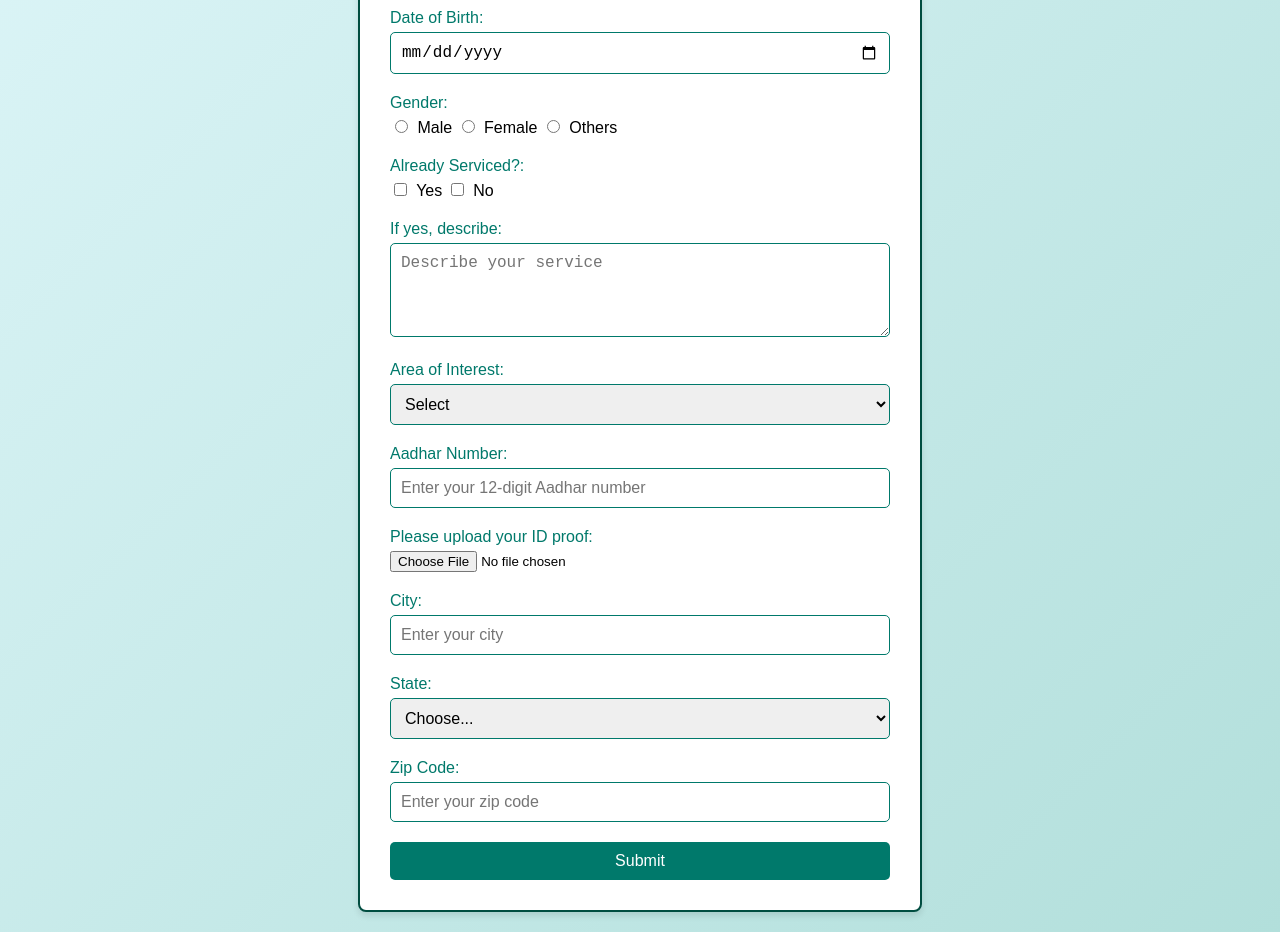
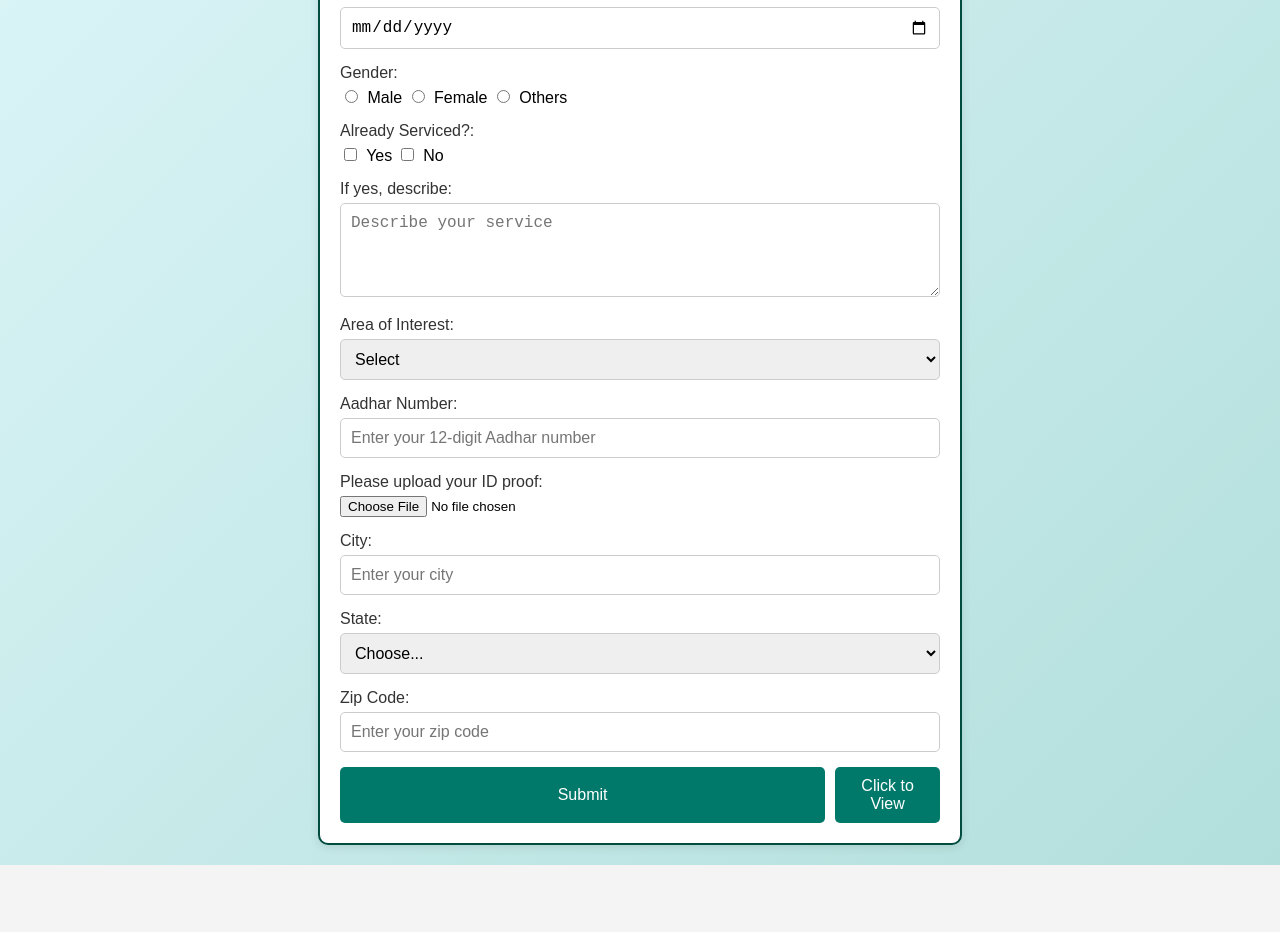
Before and after one commit to Agnes2513/Web_Technology, a plain HTML site: page ex4.html in a window 1280 px wide. Shown: the part 377-1309 px from the top of the page. After the commit the page ends 1242 px from the top, so only its background shows below. Drawn offline with Linux system fonts and the light colour scheme.

Commit message:
ex4.html

```diff
--- a/ex4.html
+++ b/ex4.html
@@ -5,6 +5,73 @@
     <meta name="viewport" content="width=device-width, initial-scale=1.0">
     <title>Volunteer Registration Form</title>
     <link rel="stylesheet" href="style1.css">
+    <style>
+        body {
+            font-family: Arial, sans-serif;
+            display: flex;
+            flex-direction: column;
+            align-items: center;
+            justify-content: flex-start;
+            padding: 20px;
+            margin: 0;
+            background-color: #f4f4f4;
+        }
+        h2 {
+            color: #00796b;
+        }
+        form {
+            background: white;
+            padding: 20px;
+            border-radius: 10px;
+            box-shadow: 0 2px 10px rgba(0, 0, 0, 0.1);
+            width: 100%;
+            max-width: 600px;
+        }
+        .form-group {
+            margin-bottom: 15px;
+        }
+        label {
+            display: block;
+            margin-bottom: 5px;
+            color: #333;
+        }
+        input[type="text"],
+        input[type="email"],
+        input[type="tel"],
+        input[type="date"],
+        select,
+        textarea {
+            width: 100%;
+            padding: 10px;
+            border-radius: 5px;
+            border: 1px solid #ccc;
+            box-sizing: border-box;
+            font-size: 16px;
+        }
+        input[type="radio"],
+        input[type="checkbox"] {
+            margin-right: 5px;
+        }
+        button {
+            padding: 10px 15px;
+            background-color: #00796b;
+            color: white;
+            border: none;
+            border-radius: 5px;
+            cursor: pointer;
+            font-size: 16px;
+            transition: background-color 0.3s;
+            margin-right: 10px;
+        }
+        button:hover {
+            background-color: #005f57;
+        }
+        .button-container {
+            display: flex;
+            justify-content: space-between;
+            margin-top: 15px;
+        }
+    </style>
     <script>
         function validateForm() {
             const name = document.getElementById('name').value.trim();
@@ -18,19 +85,14 @@
             const interest = document.getElementById('interest').value;
             const aadhar = document.getElementById('aadhar').value.trim();
             const proof = document.getElementById('proof').value;
-
-          // New fields
             const city = document.getElementById('city').value.trim();
             const state = document.getElementById('state').value;
             const zip = document.getElementById('zip').value.trim();
 
-          // Name validation
             if (name === '') {
                 alert('Name is required.');
                 return false;
             }
-
-          // Email validation
             const emailPattern = /^[^ ]+@[^ ]+\.[a-z]{2,3}$/;
             if (email === '') {
                 alert('Email is required.');
@@ -39,8 +101,6 @@
                 alert('Please enter a valid email address.');
                 return false;
             }
-
-          // Phone number validation
             const phonePattern = /^[0-9]{10}$/;
             if (phone === '') {
                 alert('Phone number is required.');
@@ -49,38 +109,26 @@
                 alert('Please enter a valid 10-digit phone number.');
                 return false;
             }
-
-          // Date of birth validation
             if (dob === '') {
                 alert('Date of Birth is required.');
                 return false;
             }
-
-          // Gender validation
             if (!gender) {
                 alert('Please select your gender.');
                 return false;
             }
-
-          // Service validation
             if (!serviceYes && !serviceNo) {
                 alert('Please indicate if you have already serviced.');
                 return false;
             }
-
-          // Skills validation (if 'Yes' is selected)
             if (serviceYes && skills === '') {
                 alert('Please describe your previous service experience.');
                 return false;
             }
-
-          // Area of interest validation
             if (interest === '') {
                 alert('Please select your area of interest.');
                 return false;
             }
-
-          // Aadhar number validation
             const aadharPattern = /^[0-9]{12}$/;
             if (aadhar === '') {
                 alert('Aadhar number is required.');
@@ -89,26 +137,18 @@
                 alert('Please enter a valid 12-digit Aadhar number.');
                 return false;
             }
-
-          // ID proof validation
             if (proof === '') {
                 alert('Please upload your ID proof.');
                 return false;
             }
-
-          // City validation
             if (city === '') {
                 alert('City is required.');
                 return false;
             }
-
-          // State validation
             if (state === '') {
                 alert('Please select a state.');
                 return false;
             }
-
-          // Zip code validation
             const zipPattern = /^[0-9]{5}$/;
             if (zip === '') {
                 alert('Zip code is required.');
@@ -117,8 +157,6 @@
                 alert('Please enter a valid 5-digit zip code.');
                 return false;
             }
-
-          // If all validations pass
             alert('Form submitted successfully!');
             return true;
         }
@@ -208,7 +246,12 @@
         <input type="text" id="zip" name="zip" placeholder="Enter your zip code" maxlength="5">
     </div>
 
+    <div class="button-container">
         <button type="submit">Submit</button>
+        <a href="ex4i.html" style="text-decoration: none;">
+            <button type="button">Click to View</button>
+        </a>
+    </div>
 </form>
 
 </body>
```
Lines whose indentation alone changed are shown as unchanged.
